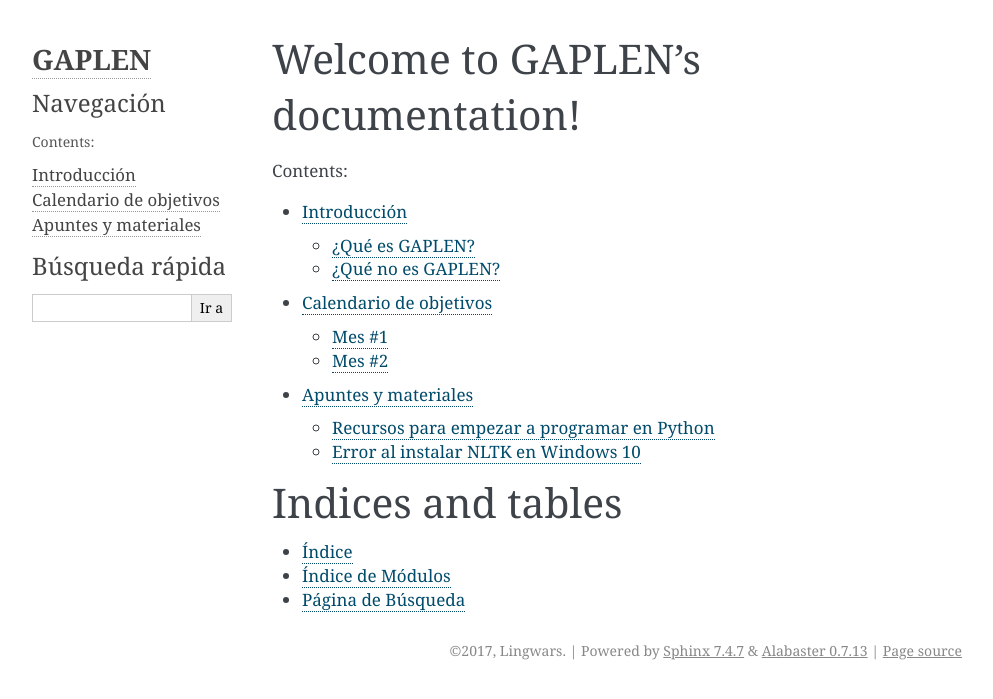
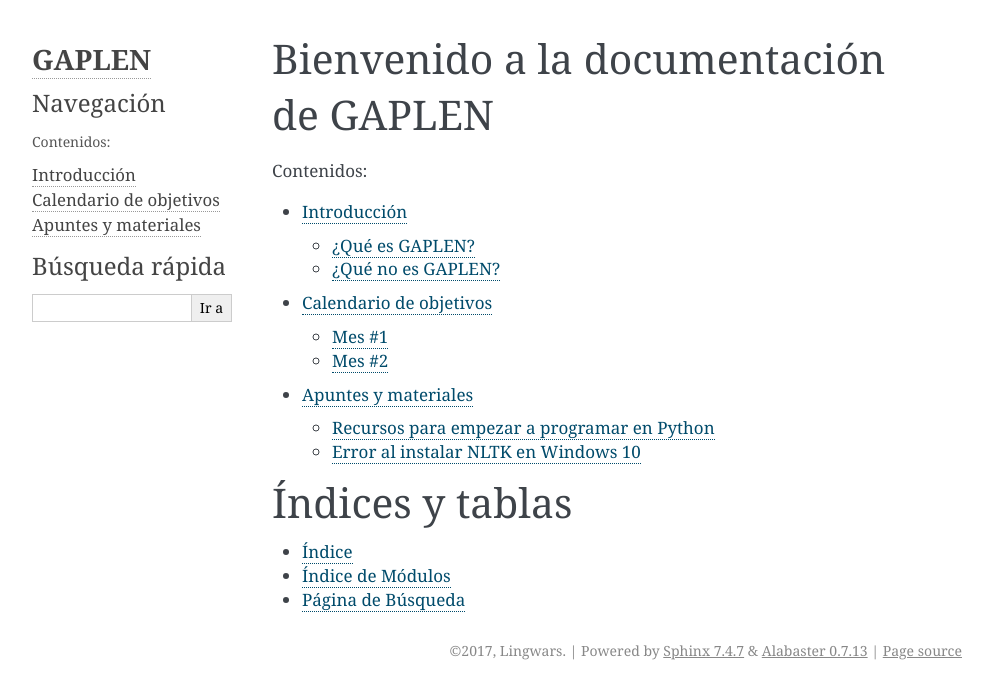
Before and after one commit to Lingwars/GAPLEN, a Sphinx documentation site: the page built from docs/index.rst, in a window 1280 px wide. Shown: the top 699 px of the page, without its empty margins (148-1141 px from the left). Built offline with Sphinx 7.4.7, drawn with Linux system fonts in a browser that asks for light colours.

Commit message:
Traducción al ES

```diff
--- a/docs/index.rst
+++ b/docs/index.rst
@@ -3,20 +3,20 @@
    You can adapt this file completely to your liking, but it should at least
    contain the root `toctree` directive.
 
-Welcome to GAPLEN's documentation!
-==================================
+Bienvenido a la documentación de GAPLEN
+=======================================
 
 .. toctree::
    :maxdepth: 2
-   :caption: Contents:
+   :caption: Contenidos:
 
    introduction
    schedule
    materials
 
 
-Indices and tables
-==================
+Índices y tablas
+================
 
 * :ref:`genindex`
 * :ref:`modindex`
```
